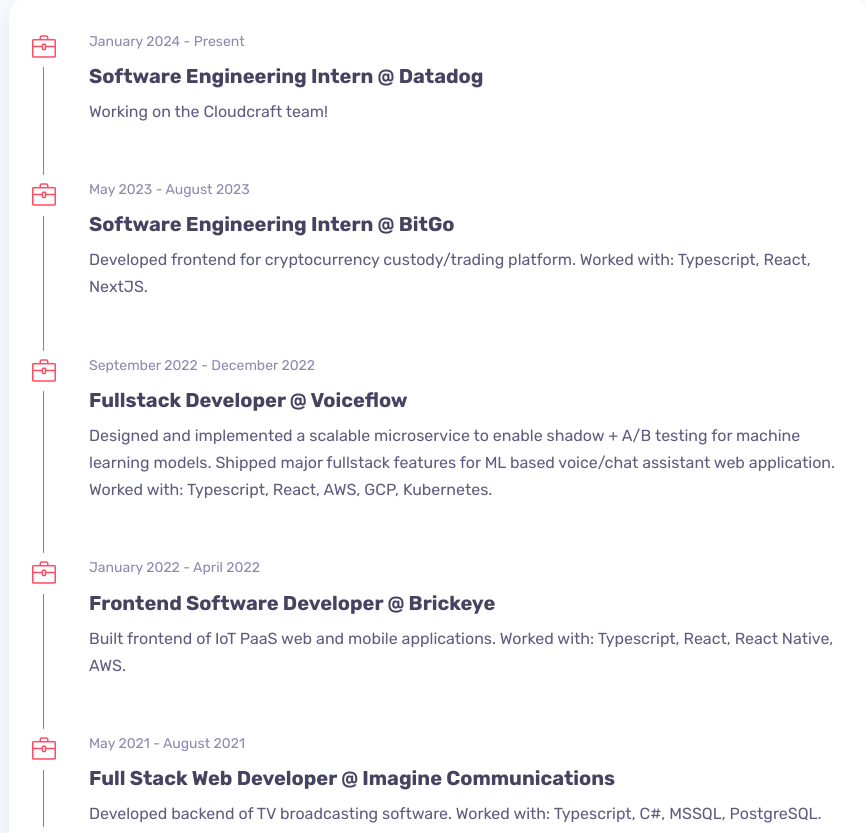
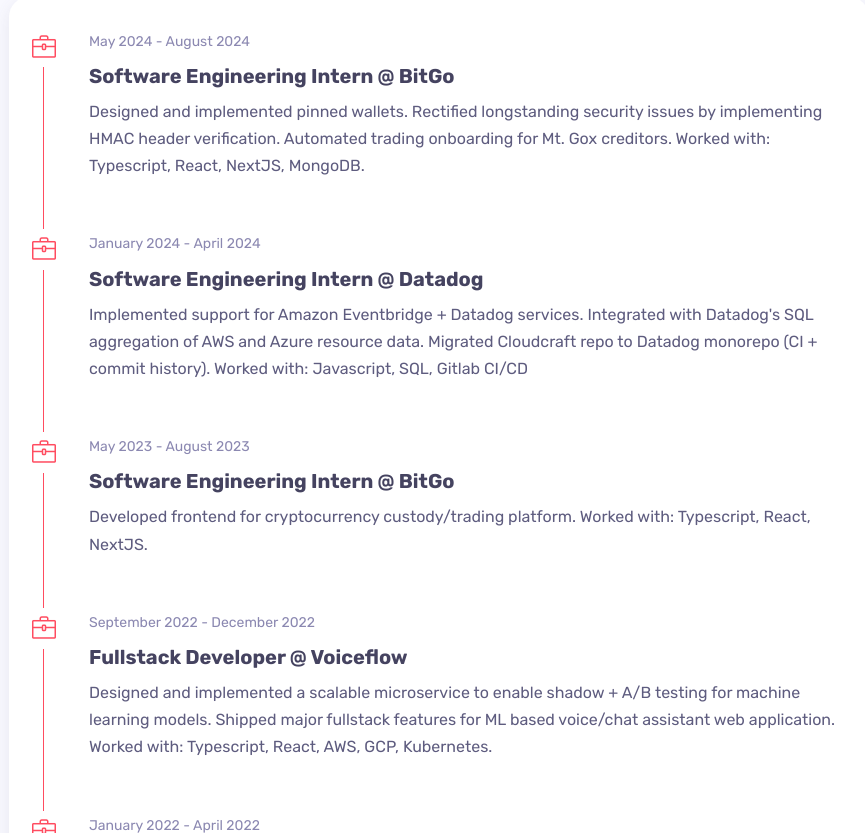
Before and after one commit to rohatgiy/rohatgiy.github.io, a plain HTML site: page index.html in a window 1280 px wide. Shown: the part 1460-2293 px from the top of the page, without its empty margins (201-1066 px from the left). Drawn offline with Linux system fonts and the light colour scheme.

Commit message:
update timeline

```diff
--- a/index.html
+++ b/index.html
@@ -185,9 +185,16 @@
 						<!-- timeline item -->
 						<div class="timeline-container wow fadeInUp" data-wow-delay="0.2s" style="visibility: hidden; animation-delay: 0.2s; animation-name: none;">
 							<div class="content">
-								<span class="time">January 2024 - Present</span>
+								<span class="time">May 2024 - August 2024</span>
+								<h3 class="title">Software Engineering Intern @ BitGo</h3>
+								<p>Designed and implemented pinned wallets. Rectified longstanding security issues by implementing HMAC header verification. Automated trading onboarding for Mt. Gox creditors. Worked with: Typescript, React, NextJS, MongoDB.</p>
+							</div>
+						</div>
+						<div class="timeline-container wow fadeInUp" data-wow-delay="0.2s" style="visibility: hidden; animation-delay: 0.2s; animation-name: none;">
+							<div class="content">
+								<span class="time">January 2024 - April 2024</span>
 								<h3 class="title">Software Engineering Intern @ Datadog</h3>
-								<p>Working on the Cloudcraft team!</p>
+								<p>Implemented support for Amazon Eventbridge + Datadog services. Integrated with Datadog's SQL aggregation of AWS and Azure resource data. Migrated Cloudcraft repo to Datadog monorepo (CI + commit history). Worked with: Javascript, SQL, Gitlab CI/CD</p>
 							</div>
 						</div>
 						<div class="timeline-container wow fadeInUp" data-wow-delay="0.2s" style="visibility: hidden; animation-delay: 0.2s; animation-name: none;">
```
